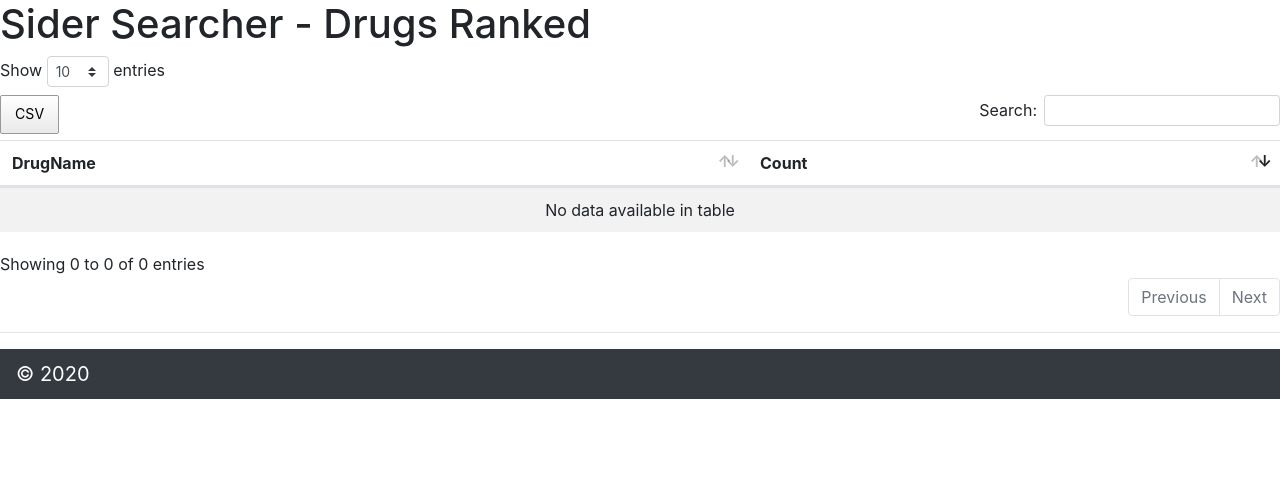
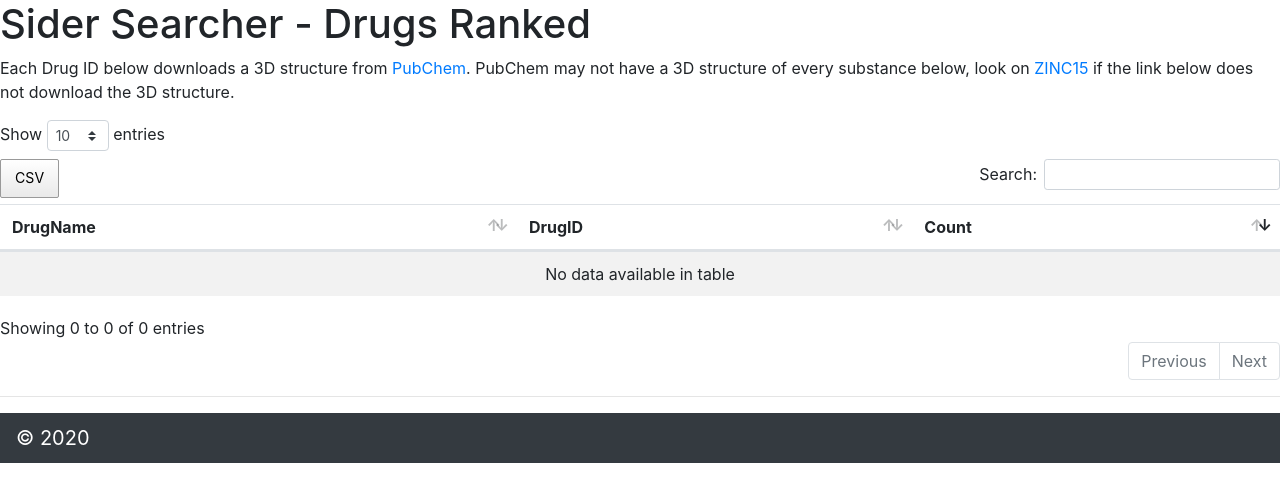
Before and after one commit to henrytan2/CU-Denver-Pharmacogenomics-Website, a Django app: template mysite/pharmacogenomics/templates/side-effect-drugs-ranked.html in a window 1280 px wide. Shown: the part 62-553 px from the top of the page. Run offline with Django 3.2, Linux system fonts and the light colour scheme; the template is opened without the code that fills it, so the values that code supplies are empty; some libraries are stand-ins or nearby versions.

Commit message:
adding links to download 3d structure on drugs ranked page

```diff
--- a/mysite/pharmacogenomics/templates/side-effect-drugs-ranked.html
+++ b/mysite/pharmacogenomics/templates/side-effect-drugs-ranked.html
@@ -3,23 +3,26 @@
 {% block content %}
     <body style="background-image:none">
     <h1>Sider Searcher - Drugs Ranked</h1>
+    <p>
+        Each Drug ID below downloads a 3D structure from <a href="https://pubchem.ncbi.nlm.nih.gov/">PubChem</a>.
+        PubChem may not have a 3D structure of every substance below, look on <a href="https://zinc15.docking.org/substances/home/">ZINC15</a>
+        if the link below does not download the 3D structure.
+    </p>
     <table id="drugs-ranked"
            class="table table-hover table-striped d-none">
         <thead>
         <tr>
             <th>DrugName</th>
+            <th>DrugID</th>
             <th>Count</th>
         </tr>
         </thead>
         <tbody>
         {% for d in object_list %}
             <tr>
-                <td>
-                    {{ d.drug_name }}
-                </td>
-                <td>
-                    {{ d.dcount }}
-                </td>
+                <td>{{ d.drug_name }}</td>
+                <td><a href="https://pubchem.ncbi.nlm.nih.gov/rest/pug/compound/CID/{{ d.drug_id | slice:'3:' }}/record/SDF/?record_type=3d&response_type=save&response_basename=Conformer3D_CID_{{ d.drug_id | slice:'3:' }}">{{ d.drug_id }}</a></td>
+                <td>{{ d.dcount }}</td>
             </tr>
         {% endfor %}
         </tbody>
@@ -43,7 +46,7 @@
                     buttons: [
                         'csv'
                     ],
-                    "order": [[1, "desc"]]
+                    "order": [[2, "desc"]]
                 });
         }
     </script>
--- a/mysite/pharmacogenomics/views.py
+++ b/mysite/pharmacogenomics/views.py
@@ -35,4 +35,4 @@ class SideEffectRankedDrugsView(generic.ListView):
     def get_queryset(self):
         session_side_effect_list = self.request.session.get('side_effect_list')
         return self.model.objects.filter(side_effect__in=session_side_effect_list)\
-            .values('drug_name').annotate(dcount=Count('drug_name'))
+            .values('drug_name', 'drug_id').annotate(dcount=Count('drug_name'))
--- a/mysite/templates/base.html
+++ b/mysite/templates/base.html
@@ -5,7 +5,7 @@
 <html lang="en">
 <head>
     <title>Reed Lab|Pharmacogenomics|Organic Chemistry</title>
-    <link rel="icon" type="image/ico" href="{% static 'fav-icon.ico' %}">
+    <link rel="icon" type="image/icon" href="{% static 'favicon.ico' %}">
     <link rel="stylesheet" type="text/css" href="{% static 'bootstrap/css/bootstrap.min.css' %}">
     <link rel="stylesheet" type="text/css" href="{% static 'datatables/css/datatables.min.css' %}">
     <link rel="stylesheet" type="text/css" href="{% static 'datatables/css/dataTables.bootstrap4.min.css' %}">
```
Also changed, not shown: mysite/favicon.ico (renamed from mysite/static/fav-icon.ico), mysite/static/favicon.ico (added).
